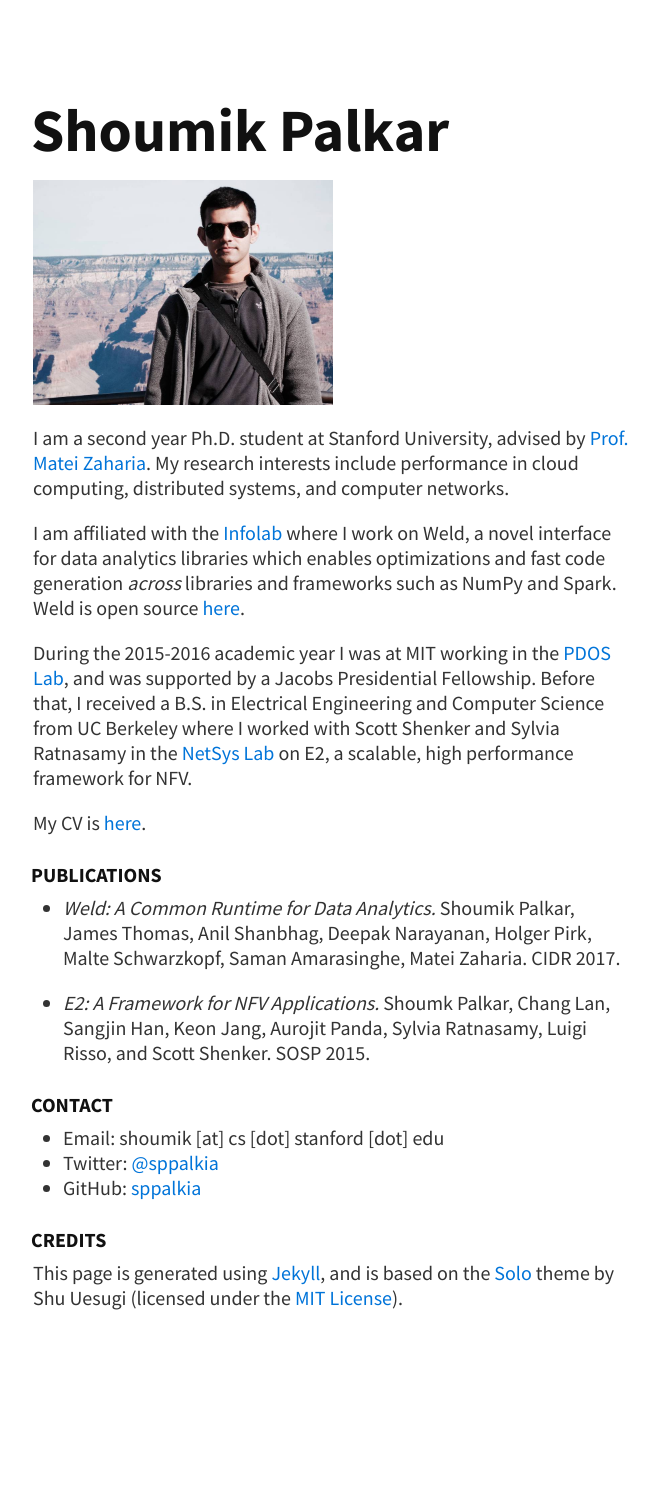
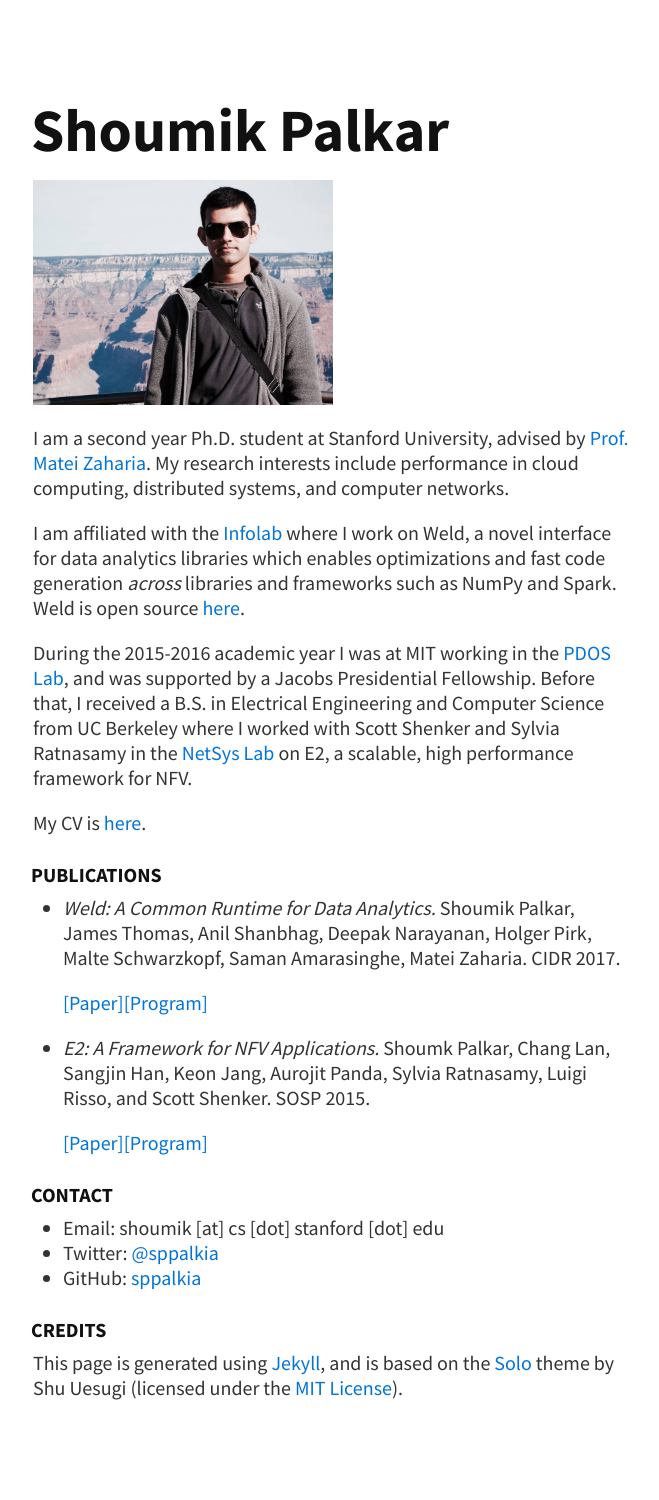
Before and after one commit to sppalkia/sppalkia.github.io, a Jekyll site: the page built from index.md, in a window 1280 px wide. Shown: the whole page, without its empty margins (307-966 px from the left). Built offline with Jekyll 4.4.1, drawn with Linux system fonts in a browser that asks for light colours; before the commit the page ends 1410 px from its top, so only the background shows below that.

Commit message:
Add links

```diff
--- a/_includes/text/publications.md
+++ b/_includes/text/publications.md
@@ -2,4 +2,8 @@
 
 * *Weld: A Common Runtime for Data Analytics.* Shoumik Palkar, James Thomas, Anil Shanbhag, Deepak Narayanan, Holger Pirk, Malte Schwarzkopf, Saman Amarasinghe, Matei Zaharia. CIDR 2017.
 
+    [[Paper]](static/papers/cidr-weld.pdf)[[Program]](http://cidrdb.org/cidr2017/)
+
 * *E2: A Framework for NFV Applications.* Shoumk Palkar, Chang Lan, Sangjin Han, Keon Jang, Aurojit Panda, Sylvia Ratnasamy, Luigi Risso, and Scott Shenker. SOSP 2015.
+
+    [[Paper]](static/papers/e2-sosp.pdf)[[Program]](https://www.sigops.org/sosp/sosp15/current/index.html)
```
